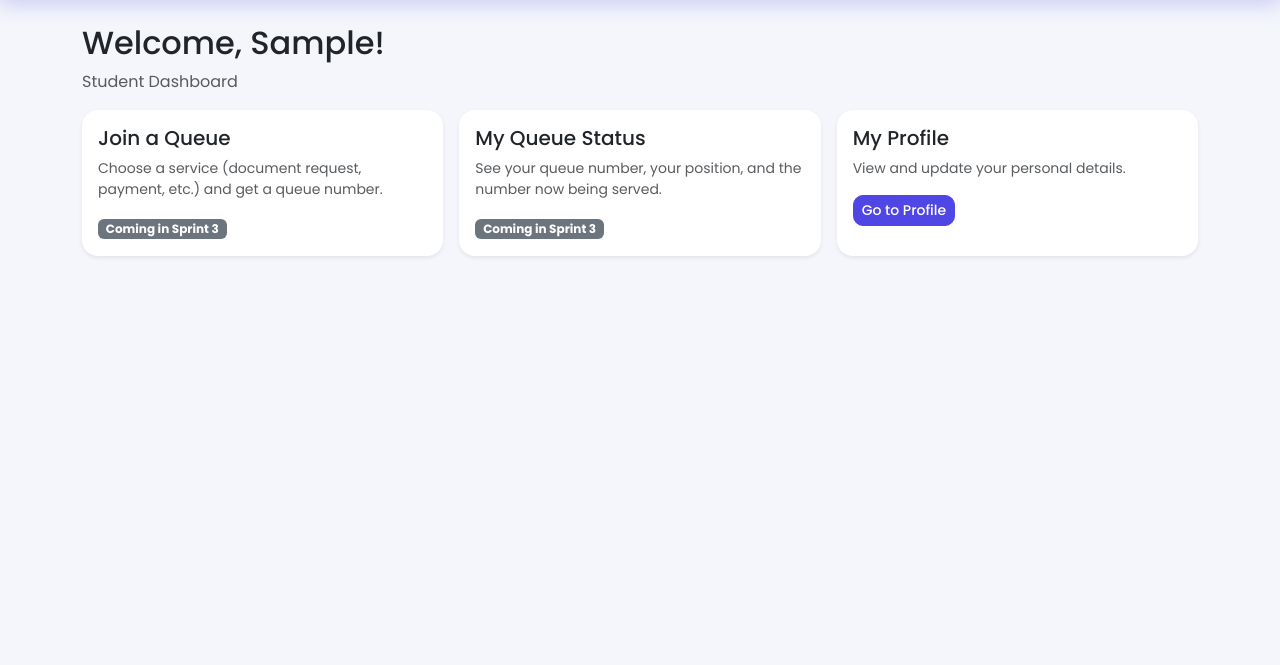
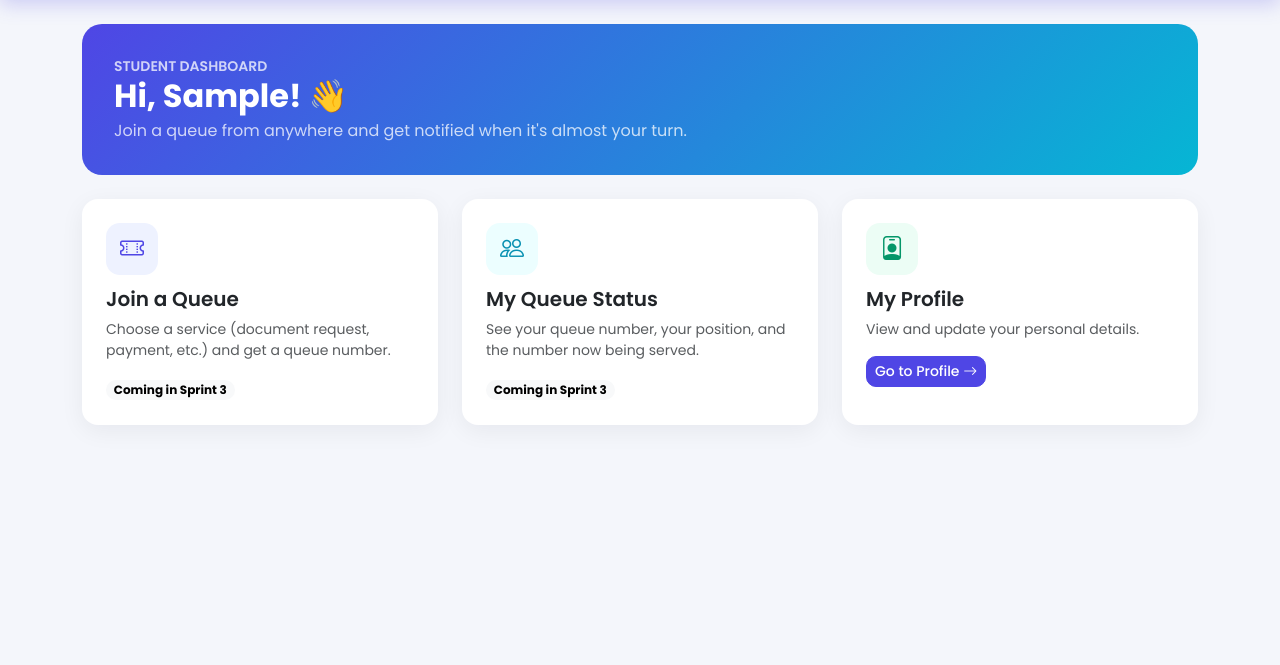
Before and after one commit to Ryzzz44/QueueLess-Salado-Samuel-G8, a Django app: page /dashboard/student/ in a window 1280 px wide. Shown: the part 60-725 px from the top of the page. Run offline with Django 5.2, Linux system fonts and the light colour scheme; the visitor is signed in with stand-in values (Sample User, id 1).

Commit message:
Redesign Student and Staff dashboards

```diff
--- a/templates/accounts/student_dashboard.html
+++ b/templates/accounts/student_dashboard.html
@@ -1,29 +1,35 @@
 {% extends 'base.html' %}
 {% block title %}Student Dashboard | QueueLess{% endblock %}
 {% block content %}
-<h2>Welcome, {{ user.first_name|default:user.username }}!</h2>
-<p class="text-muted">Student Dashboard</p>
+<div class="ql-hero mb-4">
+    <div class="small text-uppercase opacity-75 fw-semibold">Student Dashboard</div>
+    <h2 class="fw-bold mb-1">Hi, {{ user.first_name|default:user.username }}! 👋</h2>
+    <p class="mb-0 opacity-75">Join a queue from anywhere and get notified when it's almost your turn.</p>
+</div>
 
-<div class="row g-3">
+<div class="row g-4">
     <div class="col-md-4">
-        <div class="card h-100 shadow-sm"><div class="card-body">
-            <h5>Join a Queue</h5>
+        <div class="card card-hover h-100"><div class="card-body p-4">
+            <div class="ql-icon indigo"><i class="bi bi-ticket-perforated"></i></div>
+            <h5 class="fw-semibold">Join a Queue</h5>
             <p class="text-muted small">Choose a service (document request, payment, etc.) and get a queue number.</p>
-            <span class="badge bg-secondary">Coming in Sprint 3</span>
+            <span class="badge rounded-pill text-bg-light">Coming in Sprint 3</span>
         </div></div>
     </div>
     <div class="col-md-4">
-        <div class="card h-100 shadow-sm"><div class="card-body">
-            <h5>My Queue Status</h5>
+        <div class="card card-hover h-100"><div class="card-body p-4">
+            <div class="ql-icon cyan"><i class="bi bi-people"></i></div>
+            <h5 class="fw-semibold">My Queue Status</h5>
             <p class="text-muted small">See your queue number, your position, and the number now being served.</p>
-            <span class="badge bg-secondary">Coming in Sprint 3</span>
+            <span class="badge rounded-pill text-bg-light">Coming in Sprint 3</span>
         </div></div>
     </div>
     <div class="col-md-4">
-        <div class="card h-100 shadow-sm"><div class="card-body">
-            <h5>My Profile</h5>
+        <div class="card card-hover h-100"><div class="card-body p-4">
+            <div class="ql-icon green"><i class="bi bi-person-badge"></i></div>
+            <h5 class="fw-semibold">My Profile</h5>
             <p class="text-muted small">View and update your personal details.</p>
-            <a href="{% url 'profile' %}" class="btn btn-sm btn-primary">Go to Profile</a>
+            <a href="{% url 'profile' %}" class="btn btn-sm btn-primary">Go to Profile <i class="bi bi-arrow-right"></i></a>
         </div></div>
     </div>
 </div>
```
Also changed, not shown: templates/accounts/staff_dashboard.html (+29 -23 lines).
